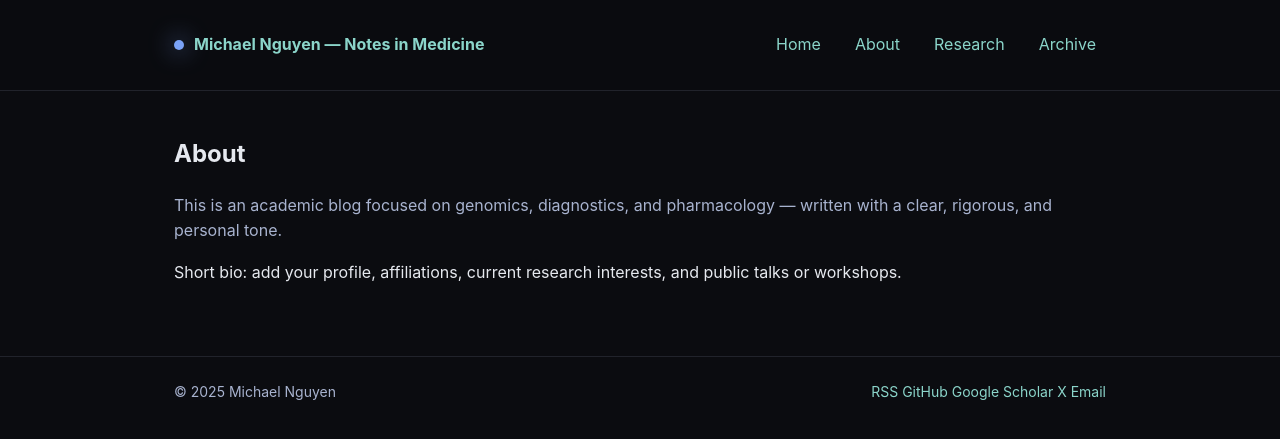
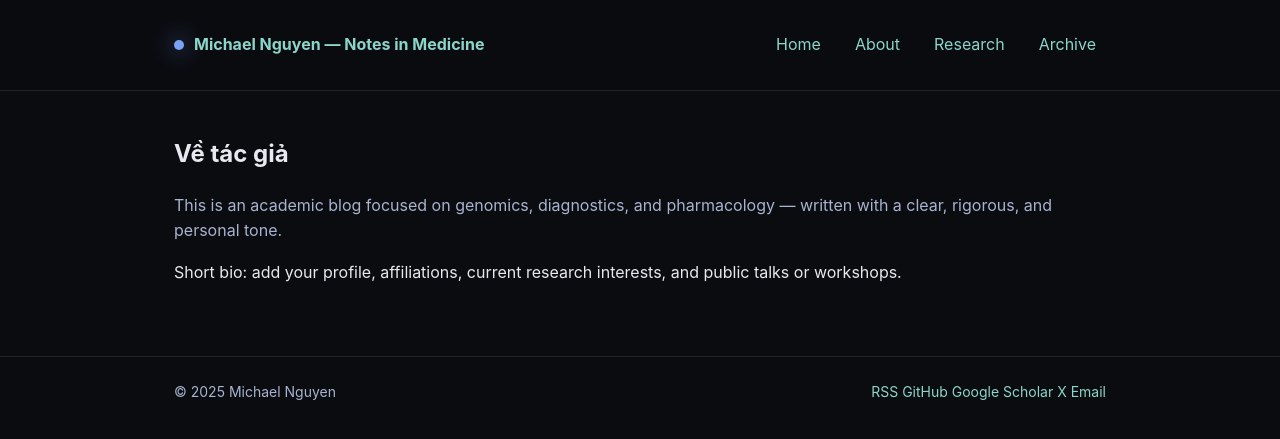
Before and after one commit to manhnguyen-art/manhnguyen-art.github.io, a Jekyll site: the page built from pages/about.md, in a window 1280 px wide. Shown: the top 439 px of the page. Built offline with Jekyll 4.4.1, drawn with Linux system fonts in a browser that asks for light colours; our own code applies the rules of GitHub Pages for plain Markdown files.

Commit message:
Update about.md

```diff
--- a/pages/about.md
+++ b/pages/about.md
@@ -1,5 +1,5 @@
 <section class="page">
-  <h1>About</h1>
+  <h1>Về tác giả</h1>
   <p class="muted">This is an academic blog focused on genomics, diagnostics, and pharmacology — written with a clear, rigorous, and personal tone.</p>
   <p>Short bio: add your profile, affiliations, current research interests, and public talks or workshops.</p>
 </section>
```
